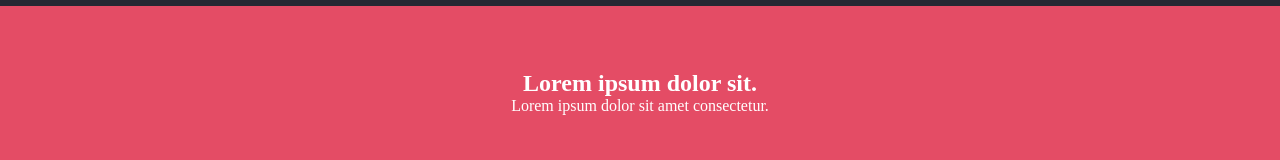
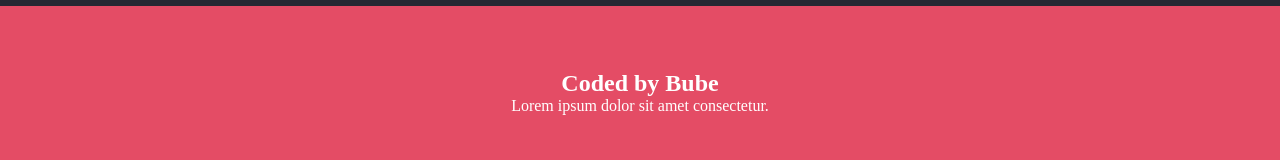
Before and after one commit to B-U-B-E/TESLA, a plain HTML site: page index.html in a window 1280 px wide. Shown: the part 2932-3092 px from the top of the page. Drawn offline with Linux system fonts and the light colour scheme.

Commit message:
Update index.html

```diff
--- a/index.html
+++ b/index.html
@@ -547,7 +547,7 @@
     <section id="contact ">
         <div class="background-content-contact section-space">
             <div class="contact-content">
-                <h2>Lorem ipsum dolor sit.</h2>
+                <h2>Coded by Bube</h2>
                 <p>Lorem ipsum dolor sit amet consectetur.</p>
 <!--
                <form action="">
```
